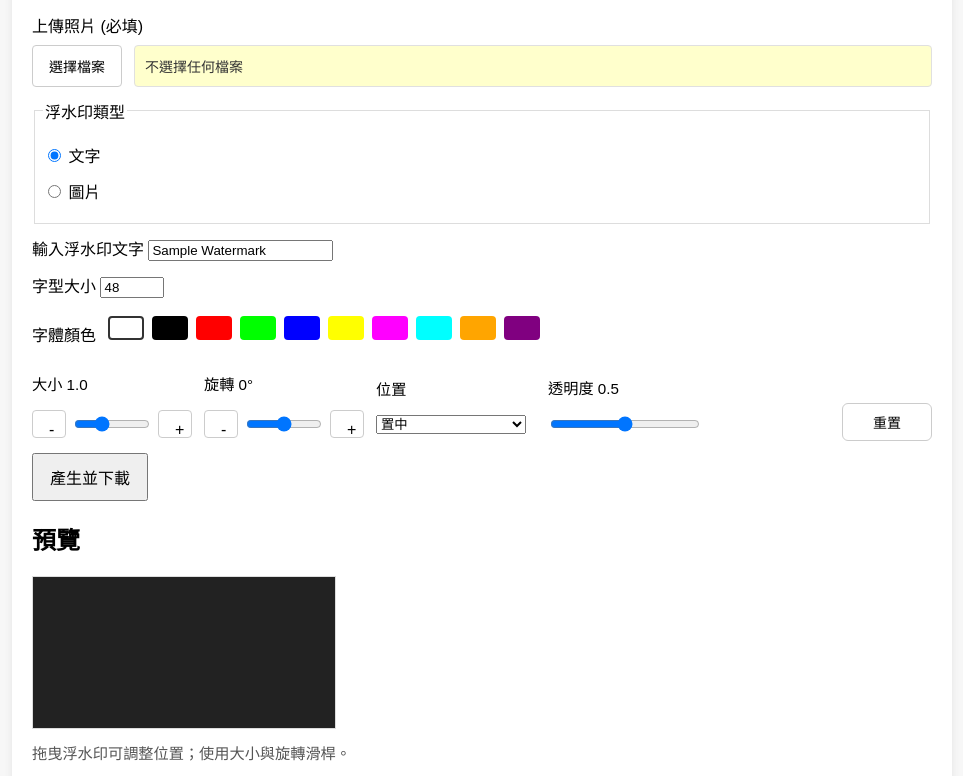
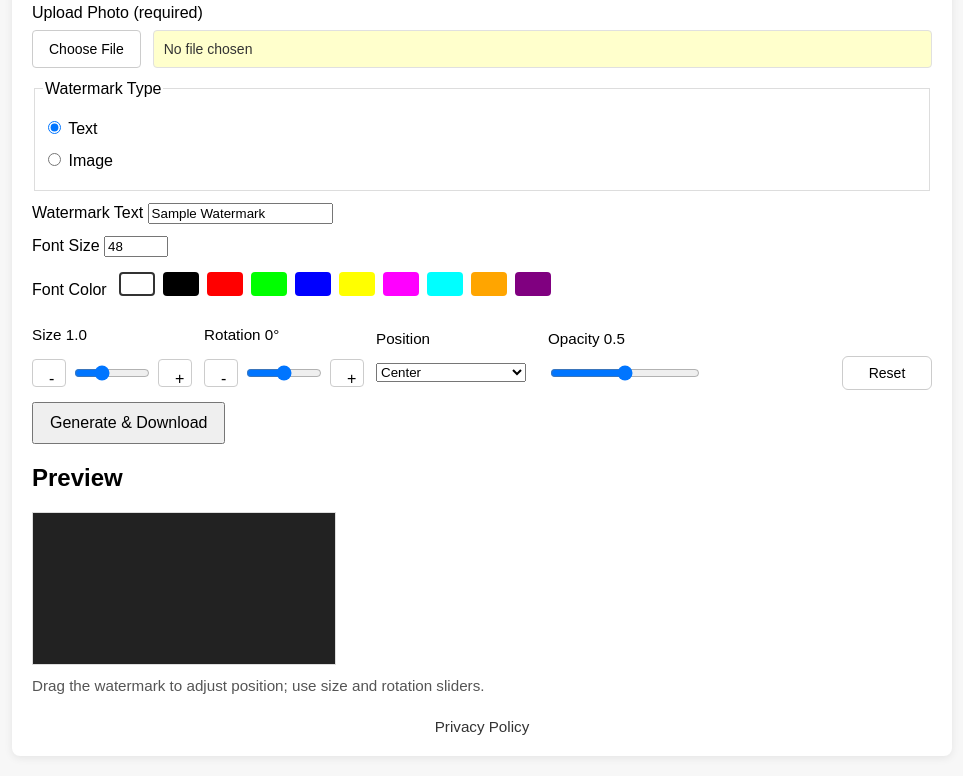
Before and after one commit to eric16823-beep/waterfull, a website: page public/index.html in a window 1280 px wide. Shown: the part 144-920 px from the top of the page, without its empty margins (158-1121 px from the left). Drawn offline with Linux system fonts and the light colour scheme.

Commit message:
Use English as default interface language

```diff
--- a/public/app.js
+++ b/public/app.js
@@ -600,7 +600,7 @@ document.addEventListener('DOMContentLoaded', () => {
 
   form.addEventListener('submit', async (e) => {
     e.preventDefault();
-    result.innerHTML = '處理中...';
+    result.innerHTML = 'Processing...';
 
     try {
       const outputCanvas = await renderOutputCanvas();
@@ -614,10 +614,10 @@ document.addEventListener('DOMContentLoaded', () => {
       document.body.appendChild(link);
       link.click();
       document.body.removeChild(link);
-      result.innerHTML = `<p>完成，圖片將自動下載。若未下載請點擊下面圖片：</p><a href="${url}" download="watermarked.png"><img src="${url}" alt="result" style="max-width:100%"/></a>`;
+      result.innerHTML = `<p>Done. The image will download automatically. If it does not, click the image below:</p><a href="${url}" download="watermarked.png"><img src="${url}" alt="result" style="max-width:100%"/></a>`;
     } catch (err) {
       console.error(err);
-      result.textContent = `處理錯誤：${err.message}`;
+      result.textContent = `Processing error: ${err.message}`;
     }
   });
 
--- a/public/index.html
+++ b/public/index.html
@@ -1,49 +1,49 @@
 <!doctype html>
-<html lang="zh-Hant">
+<html lang="en">
 <head>
   <meta charset="utf-8" />
   <meta name="viewport" content="width=device-width,initial-scale=1" />
-  <title>Waterfull - 圖片浮水印</title>
+  <title>Waterfull - Image Watermark</title>
   <link rel="stylesheet" href="/style.css">
 </head>
 <body>
   <main>
     <div class="top-bar">
-      <h1 id="appTitle">Waterfull - 圖片浮水印</h1>
+      <h1 id="appTitle">Waterfull - Image Watermark</h1>
       <div id="languageSwitcher">
-        <button type="button" class="lang-btn selected" data-lang="zh">中文</button>
-        <button type="button" class="lang-btn" data-lang="en">English</button>
+        <button type="button" class="lang-btn" data-lang="zh">中文</button>
+        <button type="button" class="lang-btn selected" data-lang="en">English</button>
         <button type="button" class="lang-btn" data-lang="ja">日本語</button>
         <button type="button" class="lang-btn" data-lang="es">Español</button>
         <button type="button" class="lang-btn" data-lang="ko">한국어</button>
       </div>
     </div>
     <form id="form">
-      <label><span id="uploadPhoto">上傳照片 (必填)</span>
+      <label><span id="uploadPhoto">Upload Photo (required)</span>
         <div class="file-input-wrapper">
           <input type="file" name="photo" accept="image/*" required id="photoInput" />
-          <button type="button" class="file-input-button" id="photoButton">選擇檔案</button>
-          <span class="file-input-label" id="photoLabel">不選擇任何檔案</span>
+          <button type="button" class="file-input-button" id="photoButton">Choose File</button>
+          <span class="file-input-label" id="photoLabel">No file chosen</span>
         </div>
       </label>
 
       <fieldset>
-        <legend id="watermarkTypeLegend">浮水印類型</legend>
-        <label><input type="radio" name="watermarkType" value="text" checked /> <span id="watermarkTypeText">文字</span></label>
-        <label><input type="radio" name="watermarkType" value="image" /> <span id="watermarkTypeImage">圖片</span></label>
+        <legend id="watermarkTypeLegend">Watermark Type</legend>
+        <label><input type="radio" name="watermarkType" value="text" checked /> <span id="watermarkTypeText">Text</span></label>
+        <label><input type="radio" name="watermarkType" value="image" /> <span id="watermarkTypeImage">Image</span></label>
       </fieldset>
 
       <div id="watermarkOptions">
         <div id="textOptions">
-          <label><span id="watermarkTextLabel">輸入浮水印文字</span>
-            <input type="text" id="watermarkTextInput" name="text" value="Sample Watermark" placeholder="請輸入浮水印文字" required />
+          <label><span id="watermarkTextLabel">Watermark Text</span>
+            <input type="text" id="watermarkTextInput" name="text" value="Sample Watermark" placeholder="Enter watermark text" required />
           </label>
-          <label><span id="fontSizeLabel">字型大小</span>
+          <label><span id="fontSizeLabel">Font Size</span>
             <input type="number" name="fontSize" value="48" min="8" max="240" />
           </label>
           <div class="color-row">
-            <label id="colorLabel">字體顏色</label>
-            <div class="color-swatch-group" role="group" aria-label="字體顏色選擇">
+            <label id="colorLabel">Font Color</label>
+            <div class="color-swatch-group" role="group" aria-label="Font color choices">
               <button type="button" class="color-swatch selected" data-color="#ffffff" style="background:#ffffff"></button>
               <button type="button" class="color-swatch" data-color="#000000" style="background:#000000"></button>
               <button type="button" class="color-swatch" data-color="#ff0000" style="background:#ff0000"></button>
@@ -61,7 +61,7 @@
           <input type="hidden" name="offsetY" value="0.5" />
           <div class="control-row">
             <div class="control-group">
-              <label>大小 <span id="scaleVal">1.0</span></label>
+              <label>Size <span id="scaleVal">1.0</span></label>
               <div class="control-with-buttons">
                 <button type="button" class="small-btn" id="scaleDec">-</button>
                 <input type="range" name="scale" min="0.5" max="2" step="0.05" value="1" id="scale" />
@@ -69,7 +69,7 @@
               </div>
             </div>
             <div class="control-group">
-              <label>旋轉 <span id="rotateVal">0</span>°</label>
+              <label>Rotation <span id="rotateVal">0</span>°</label>
               <div class="control-with-buttons">
                 <button type="button" class="small-btn" id="rotateDec">-</button>
                 <input type="range" name="rotate" min="-180" max="180" step="1" value="0" id="rotate" />
@@ -77,49 +77,49 @@
               </div>
             </div>
             <div class="control-group">
-              <label id="positionLabel">位置</label>
+              <label id="positionLabel">Position</label>
               <select id="positionSelect" name="position">
-                <option value="top-left" data-i18n="position-top-left">左上</option>
-                <option value="top-right" data-i18n="position-top-right">右上</option>
-                <option value="center" selected data-i18n="position-center">置中</option>
-                <option value="bottom-left" data-i18n="position-bottom-left">左下</option>
-                <option value="bottom-right" data-i18n="position-bottom-right">右下</option>
-                <option value="diagonal-left" data-i18n="position-diagonal-left">左斜</option>
-                <option value="diagonal-right" data-i18n="position-diagonal-right">右斜</option>
+                <option value="top-left" data-i18n="position-top-left">Top Left</option>
+                <option value="top-right" data-i18n="position-top-right">Top Right</option>
+                <option value="center" selected data-i18n="position-center">Center</option>
+                <option value="bottom-left" data-i18n="position-bottom-left">Bottom Left</option>
+                <option value="bottom-right" data-i18n="position-bottom-right">Bottom Right</option>
+                <option value="diagonal-left" data-i18n="position-diagonal-left">Diagonal Left</option>
+                <option value="diagonal-right" data-i18n="position-diagonal-right">Diagonal Right</option>
               </select>
             </div>
             <div class="control-group">
-              <label><span id="opacityLabel">透明度</span> <span id="opVal">0.5</span></label>
+              <label><span id="opacityLabel">Opacity</span> <span id="opVal">0.5</span></label>
               <input type="range" name="opacity" min="0" max="1" step="0.01" value="0.5" id="opacity" />
             </div>
             <div class="control-group reset-group">
               <label>&nbsp;</label>
-              <button type="button" id="resetButton">重置</button>
+              <button type="button" id="resetButton">Reset</button>
             </div>
           </div>
         </div>
 
         <div id="imageOptions" style="display:none;">
-          <label><span id="uploadWatermarkImageLabel">上傳浮水印圖 (PNG 建議)</span>
+          <label><span id="uploadWatermarkImageLabel">Upload watermark image (PNG recommended)</span>
             <div class="file-input-wrapper">
               <input type="file" name="watermarkImage" accept="image/*" id="watermarkImageInput" />
-              <button type="button" class="file-input-button" id="watermarkImageButton">選擇檔案</button>
-              <span class="file-input-label" id="watermarkImageLabel">不選擇任何檔案</span>
+              <button type="button" class="file-input-button" id="watermarkImageButton">Choose File</button>
+              <span class="file-input-label" id="watermarkImageLabel">No file chosen</span>
             </div>
           </label>
         </div>
       </div>
 
-      <button type="submit" id="submitButton">產生並下載</button>
+      <button type="submit" id="submitButton">Generate &amp; Download</button>
     </form>
 
     <div id="previewWrap">
-      <h2 id="previewHeading">預覽</h2>
+      <h2 id="previewHeading">Preview</h2>
       <div id="previewContainer">
         <canvas id="previewCanvas"></canvas>
         <div id="watermarkPreview" class="watermark-preview"></div>
       </div>
-      <p id="previewHint">拖曳浮水印可調整位置；使用大小與旋轉滑桿。</p>
+      <p id="previewHint">Drag the watermark to adjust position; use size and rotation sliders.</p>
       <div id="result"></div>
     </div>
     <footer class="site-footer">
```
